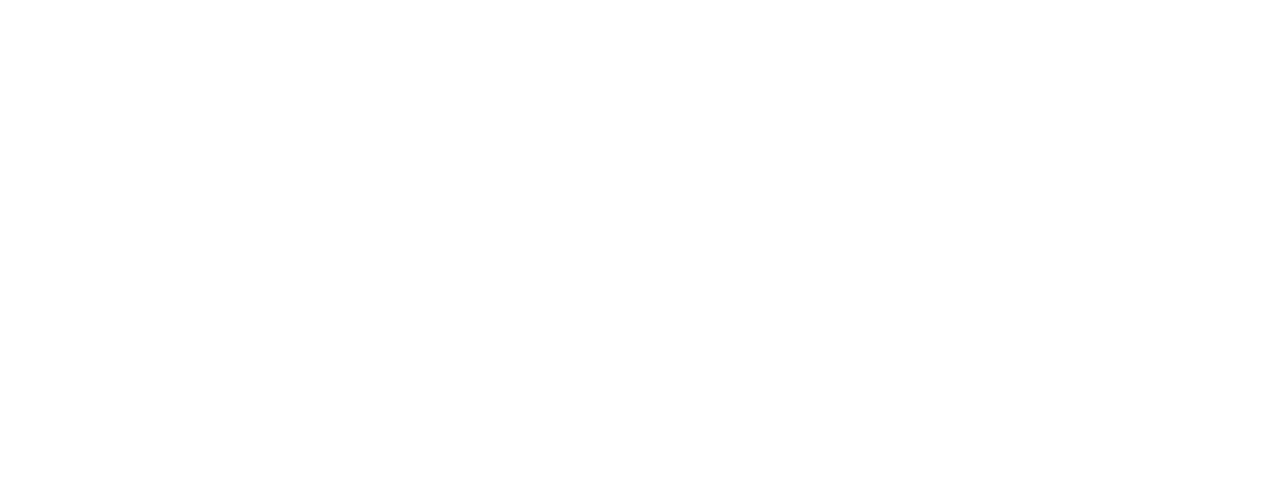
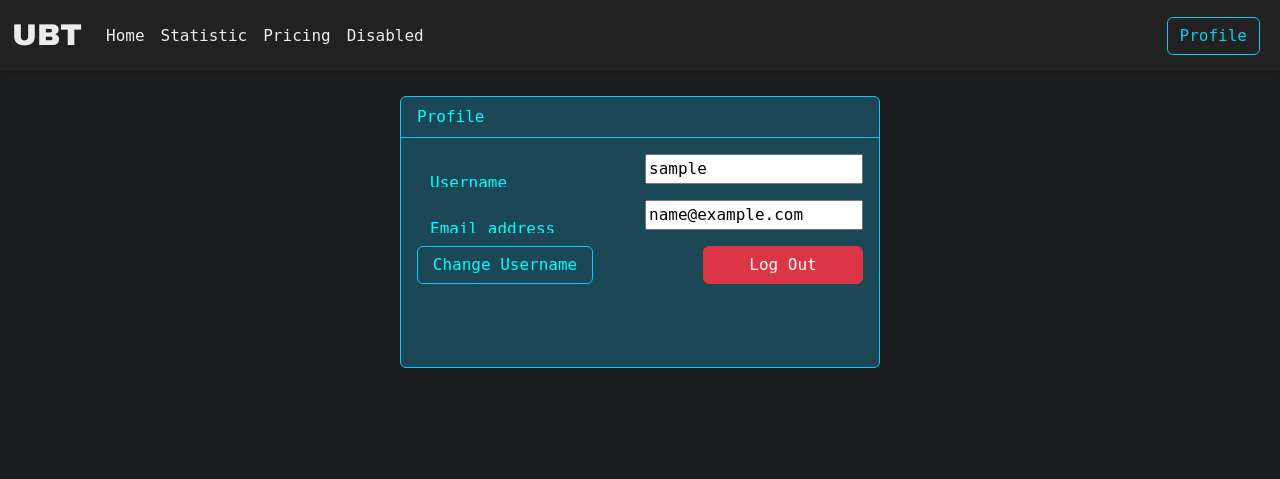
Before and after one commit to berestianyi/utility-bill-tracker, a Django app: page /profile/ in a window 1280 px wide. Before the commit the part shown is empty. Shown: the top 479 px of the page. Run offline with Django 5.2, Linux system fonts and the light colour scheme; the visitor is signed in with stand-in values (Sample User, id 1); some libraries are stand-ins or nearby versions; some web fonts are replaced.

Commit message:
created profile templates

```diff
--- a/user/templates/user/profile.html
+++ b/user/templates/user/profile.html
@@ -1,10 +1,33 @@
-<!DOCTYPE html>
-<html lang="en">
-<head>
-    <meta charset="UTF-8">
-    <title>Title</title>
-</head>
-<body>
+{% extends 'base.html'%}
+{% load static %}
 
-</body>
-</html>
+
+{% block title %}Profile{% endblock %}
+
+{% block body %}
+    <div class="d-flex justify-content-center align-items-center" style="height: 60vh;">
+        <div class="card w-75 border-info mb-3" style="max-width: 30rem; height: 17rem; background-color: #1b4757; color: aqua;">
+            <div class="card-header bg-transparent border-info">Profile</div>
+            <div class="card-body text-primary">
+                <form action="{% url 'user:profile' %}" method="post" class="text-end">
+                    {% csrf_token %}
+                    <div class="form-floating mb-3">
+                        {{ form.username }}
+{#                        <input type="text" class="form-control border-info" id="floatingInput" placeholder="name@example.com" style="background-color: #1b4757; color: #ececec;">#}
+                        <label for="floatingInput" style="color: aqua">Username</label>
+                    </div>
+                    <div class="form-floating mb-3">
+                        {{ form.email }}
+{#                        <input type="email" class="form-control border-info" id="floatingInput" placeholder="name@example.com" style="background-color: #1b4757; color: #ececec;">#}
+                        <label for="floatingInput" style="color: aqua">Email address</label>
+                    </div>
+                    <div class="d-flex row justify-content-between" style="margin: 0.9rem 0 0.9rem">
+                        <button type="submit" class="btn btn-outline-info" style="max-width: 11rem; color: aqua;">Change Username</button>
+                        <a href="{% url 'user:logout' %}" class="btn btn-danger border-danger" style="max-width: 10rem;">Log Out</a>
+                    </div>
+                </form>
+            </div>
+        </div>
+    </div>
+
+{% endblock %}
```
